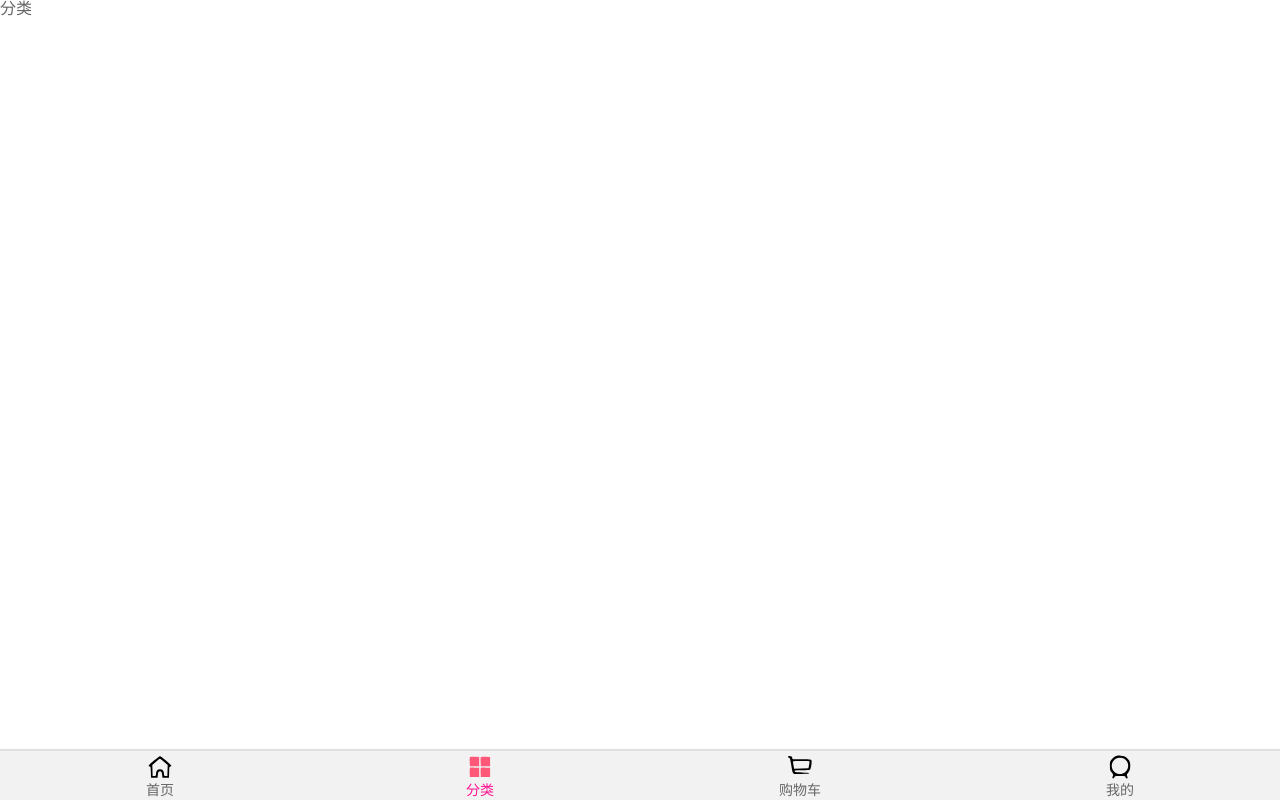
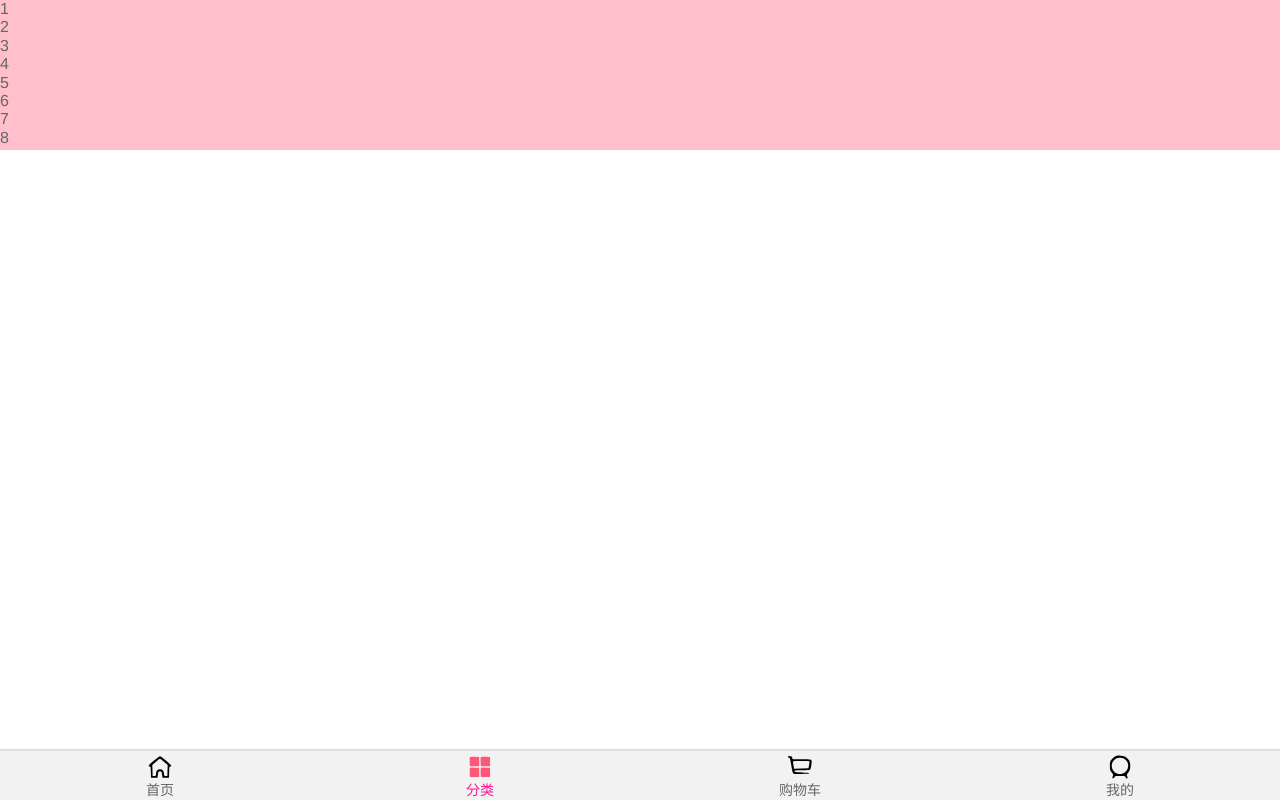
Before and after one commit to yxy4598/shoppingmall, a Vue app: page /category in a window 1280 px wide. Built offline with nearby package versions, Linux system fonts and the light colour scheme.

Commit message:
引入并且封装第三方库better-scroll

```diff
--- a/package.json
+++ b/package.json
@@ -8,6 +8,7 @@
   },
   "dependencies": {
     "axios": "^0.21.1",
+    "better-scroll": "^2.3.1",
     "core-js": "^3.6.5",
     "vue": "^2.6.11",
     "vue-router": "^3.5.1"
--- /dev/null
+++ b/src/components/common/scroll/Scroll.vue
@@ -0,0 +1,34 @@
+<template>
+  <div class="wrapper" ref="wrapper">
+    <div class="content">
+      <slot></slot>
+    </div>
+  </div>
+</template>
+
+<script>
+  import BScroll from 'better-scroll'
+
+  export default {
+    name: 'Scroll',
+    data() {
+      return {
+        scroll: null
+      }
+    },
+    mounted() {
+      this.scroll = new BScroll(this.$refs.wrapper, {
+        click: true,
+        observeDOM: true
+        // pullUpLoad: true,
+        // wheel: true,
+        // scrollbar: true,
+      })
+      // console.log(this.scroll);
+    }
+  }
+</script>
+
+<style scoped>
+
+</style>
--- a/src/components/common/tabbar/TabBar.vue
+++ b/src/components/common/tabbar/TabBar.vue
@@ -21,6 +21,7 @@
     bottom: 0;
 
     box-shadow: 0 -2px 1px rgba(100, 100, 100, .2);
+    z-index: 1;
   }
 
 </style>
--- a/src/components/content/tabControl/TabControl.vue
+++ b/src/components/content/tabControl/TabControl.vue
@@ -26,6 +26,7 @@
     methods: {
       itemClick(index) {
         this.currentIndex = index;
+        this.$emit('tabClick', index)
       }
     }
   }
--- a/src/views/category/Category.vue
+++ b/src/views/category/Category.vue
@@ -1,13 +1,126 @@
 <template>
-  <div>分类</div>
+  <div>
+    <scroll class="cate-gory">
+      <ul>
+        <li>1</li>
+        <li>2</li>
+        <li>3</li>
+        <li>4</li>
+        <li>5</li>
+        <li>6</li>
+        <li>7</li>
+        <li>8</li>
+        <li>9</li>
+        <li>10</li>
+        <li>11</li>
+        <li>12</li>
+        <li>13</li>
+        <li>14</li>
+        <li>15</li>
+        <li>16</li>
+        <li>17</li>
+        <li>18</li>
+        <li>19</li>
+        <li>20</li>
+        <li>21</li>
+        <li>22</li>
+        <li>23</li>
+        <li>24</li>
+        <li>25</li>
+        <li>26</li>
+        <li>27</li>
+        <li>28</li>
+        <li>29</li>
+        <li>30</li>
+        <li>31</li>
+        <li>32</li>
+        <li>33</li>
+        <li>34</li>
+        <li>35</li>
+        <li>36</li>
+        <li>37</li>
+        <li>38</li>
+        <li>39</li>
+        <li>40</li>
+        <li>41</li>
+        <li>42</li>
+        <li>43</li>
+        <li>44</li>
+        <li>45</li>
+        <li>46</li>
+        <li>47</li>
+        <li>48</li>
+        <li>49</li>
+        <li>50</li>
+        <li>51</li>
+        <li>52</li>
+        <li>53</li>
+        <li>54</li>
+        <li>55</li>
+        <li>56</li>
+        <li>57</li>
+        <li>58</li>
+        <li>59</li>
+        <li>60</li>
+        <li>61</li>
+        <li>62</li>
+        <li>63</li>
+        <li>64</li>
+        <li>65</li>
+        <li>66</li>
+        <li>67</li>
+        <li>68</li>
+        <li>69</li>
+        <li>70</li>
+        <li>71</li>
+        <li>72</li>
+        <li>73</li>
+        <li>74</li>
+        <li>75</li>
+        <li>76</li>
+        <li>77</li>
+        <li>78</li>
+        <li>79</li>
+        <li>80</li>
+        <li>81</li>
+        <li>82</li>
+        <li>83</li>
+        <li>84</li>
+        <li>85</li>
+        <li>86</li>
+        <li>87</li>
+        <li>88</li>
+        <li>89</li>
+        <li>90</li>
+        <li>91</li>
+        <li>92</li>
+        <li>93</li>
+        <li>94</li>
+        <li>95</li>
+        <li>96</li>
+        <li>97</li>
+        <li>98</li>
+        <li>99</li>
+        <li>100</li>
+      </ul>
+    </scroll>
+  </div>
 </template>
 
 <script>
+  import Scroll from 'components/common/scroll/Scroll'
   export default {
-    name: 'Category'
+    name: 'Category',
+    components: {
+      Scroll
+    }
   }
 </script>
 
 <style scoped>
-
+  .cate-gory {
+    height: 150px;
+    background-color: pink;
+    overflow: hidden;
+  }
 </style>
--- a/src/views/home/Home.vue
+++ b/src/views/home/Home.vue
@@ -3,12 +3,20 @@
     <nav-bar class="home-nav">
       <div slot="center">首页</div>
     </nav-bar>
-    <home-swiper :banners="banners"></home-swiper>
-    <recommend-view :recommends="recommends"></recommend-view>
-    <feature-view></feature-view>
-    <tab-control class="tab-control" :titles="['流行', '新款', '精选']"></tab-control>
-    <goods-list :goods="goods['pop'].list"></goods-list>
+    <scroll class="content">
+      <home-swiper :banners="banners"></home-swiper>
 
+      <recommend-view :recommends="recommends"></recommend-view>
+      <feature-view></feature-view>
+      <tab-control class="tab-control" :titles="['流行', '新款', '精选']" @tabClick="tabClick"></tab-control>
+      <goods-list :goods="goods[currentClick].list"></goods-list>
+    </scroll>
+    <!-- <home-swiper :banners="banners"></home-swiper>
+
+      <recommend-view :recommends="recommends"></recommend-view>
+      <feature-view></feature-view>
+      <tab-control class="tab-control" :titles="['流行', '新款', '精选']" @tabClick="tabClick"></tab-control>
+      <goods-list :goods="goods[currentClick].list"></goods-list> -->
   </div>
 </template>
 
@@ -20,6 +28,7 @@
   import NavBar from 'components/common/navbar/NavBar'
   import TabControl from 'components/content/tabControl/TabControl'
   import GoodsList from 'components/content/goods/GoodsList'
+  import Scroll from 'components/common/scroll/Scroll'
 
   import {getHomeMultidata, getHomeGoods} from "network/home"
 
@@ -33,7 +42,8 @@
           'pop': {page: 0, list: []},
           'new': {page: 0, list: []},
           'sell': {page: 0, list: []}
-        }
+        },
+        currentClick: 'pop'
       }
     },
     components: {
@@ -42,7 +52,8 @@
       RecommendView,
       FeatureView,
       TabControl,
-      GoodsList
+      GoodsList,
+      Scroll
     },
     created() {
       this.getHomeMultidata(),
@@ -51,6 +62,27 @@
       this.getHomeGoods('sell')
     },
     methods: {
+      /**
+       * 事件的监听方法
+       */
+      tabClick(index) {
+        switch(index) {
+          case 0:
+            this.currentClick = 'pop';
+            break;
+          case 1:
+            this.currentClick = 'new';
+            break;
+          case 2:
+            this.currentClick = 'sell'
+            break;
+        }
+        // console.log(index);
+      },
+
+      /**
+       * 网络请求的方法
+       */
       getHomeMultidata() {
         getHomeMultidata().then(res => {
           // console.log(res);
@@ -79,6 +111,8 @@
 <style scoped>
   #home {
     padding-top: 44px;
+    height: 100vh;
+    position: relative;
   }
 
   .home-nav {
@@ -98,4 +132,15 @@
 
     z-index: 1;
   }
+
+  .content {
+    overflow: hidden;
+    position: absolute;
+
+    top: 44px;
+    bottom: 49px;
+    left: 0;
+    right: 0;
+
+  }
 </style>
--- a/src/views/shopcart/ShopCart.vue
+++ b/src/views/shopcart/ShopCart.vue
@@ -1,13 +1,129 @@
 <template>
-  <div>购物车</div>
+  <div class="wrapper">
+    <ul>
+      <li>购物车1</li>
+      <li>购物车2</li>
+      <li>购物车3</li>
+      <li>购物车4</li>
+      <li>购物车5</li>
+      <li>购物车6</li>
+      <li>购物车7</li>
+      <li>购物车8</li>
+      <li>购物车9</li>
+      <li>购物车10</li>
+      <li>购物车11</li>
+      <li>购物车12</li>
+      <li>购物车13</li>
+      <li>购物车14</li>
+      <li>购物车15</li>
+      <li>购物车16</li>
+      <li>购物车17</li>
+      <li>购物车18</li>
+      <li>购物车19</li>
+      <li>购物车20</li>
+      <li>购物车21</li>
+      <li>购物车22</li>
+      <li>购物车23</li>
+      <li>购物车24</li>
+      <li>购物车25</li>
+      <li>购物车26</li>
+      <li>购物车27</li>
+      <li>购物车28</li>
+      <li>购物车29</li>
+      <li>购物车30</li>
+      <li>购物车31</li>
+      <li>购物车32</li>
+      <li>购物车33</li>
+      <li>购物车34</li>
+      <li>购物车35</li>
+      <li>购物车36</li>
+      <li>购物车37</li>
+      <li>购物车38</li>
+      <li>购物车39</li>
+      <li>购物车40</li>
+      <li>购物车41</li>
+      <li>购物车42</li>
+      <li>购物车43</li>
+      <li>购物车44</li>
+      <li>购物车45</li>
+      <li>购物车46</li>
+      <li>购物车47</li>
+      <li>购物车48</li>
+      <li>购物车49</li>
+      <li>购物车50</li>
+      <li>购物车51</li>
+      <li>购物车52</li>
+      <li>购物车53</li>
+      <li>购物车54</li>
+      <li>购物车55</li>
+      <li>购物车56</li>
+      <li>购物车57</li>
+      <li>购物车58</li>
+      <li>购物车59</li>
+      <li>购物车60</li>
+      <li>购物车61</li>
+      <li>购物车62</li>
+      <li>购物车63</li>
+      <li>购物车64</li>
+      <li>购物车65</li>
+      <li>购物车66</li>
+      <li>购物车67</li>
+      <li>购物车68</li>
+      <li>购物车69</li>
+      <li>购物车70</li>
+      <li>购物车71</li>
+      <li>购物车72</li>
+      <li>购物车73</li>
+      <li>购物车74</li>
+      <li>购物车75</li>
+      <li>购物车76</li>
+      <li>购物车77</li>
+      <li>购物车78</li>
+      <li>购物车79</li>
+      <li>购物车80</li>
+      <li>购物车81</li>
+      <li>购物车82</li>
+      <li>购物车83</li>
+      <li>购物车84</li>
+      <li>购物车85</li>
+      <li>购物车86</li>
+      <li>购物车87</li>
+      <li>购物车88</li>
+      <li>购物车89</li>
+      <li>购物车90</li>
+      <li>购物车91</li>
+      <li>购物车92</li>
+      <li>购物车93</li>
+      <li>购物车94</li>
+      <li>购物车95</li>
+      <li>购物车96</li>
+      <li>购物车97</li>
+      <li>购物车98</li>
+      <li>购物车99</li>
+      <li>购物车100</li>
+    </ul>
+  </div>
 </template>
 
 <script>
+  import BScroll from 'better-scroll'
+
+
   export default {
-    name: 'ShopCart'
+    name: 'ShopCart',
+    data() {
+      return {
+        scroll: null
+      }
+    },
+    mounted() {
+      this.scroll = new BScroll(document.querySelector('.wrapper'), {})
+    }
   }
 </script>
 
 <style scoped>
-
+  .wrapper {
+    /* height: 150px; */
+  }
 </style>
```
Also changed, not shown: 1 other file (tests, documents, lock files or other folders).
